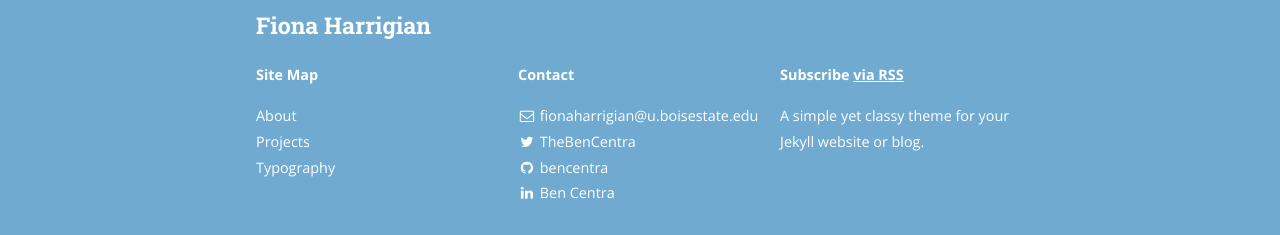
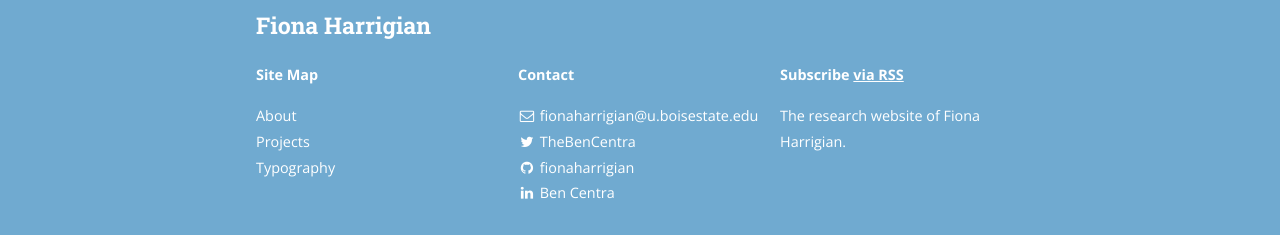
Before and after one commit to FionaHarrigian/fionaharrigian.github.io, a Jekyll site: the page built from index.html, in a window 1280 px wide and 900 px high, scrolled down 1393 px. Shown: the part 662-897 px from the top of the window. Built offline with Jekyll 4.4.1, drawn with Linux system fonts in a browser that asks for light colours; nearby versions of some CDN libraries; the list of posts is cut into pages by our own code.

Commit message:
Update _config.yml
added description and updated github

```diff
--- a/_config.yml
+++ b/_config.yml
@@ -14,7 +14,7 @@ subtitle: "Welcome! I am PhD student at Boise State University interested in mic
 email: fionaharrigian@u.boisestate.edu
 name: Fiona Harrigian
 description: >
-  A simple yet classy theme for your Jekyll website or blog.
+  The research website of Fiona Harrigian.
 # Base URL of site (i.e. /blog). It should always start with a slash,
 # and never end with a slash. Set it to a blank value if hosting at the
 # root of your server.
@@ -92,9 +92,9 @@ social:
 
   - name: GitHub
     icon: github
-    username: bencentra
-    url: https://github.com/bencentra
-    desc: Fork me on GitHub
+    username: fionaharrigian
+    url: https://github.com/fionaharrigian
+    desc: Find me on GitHub
     share: false
 
   - name: LinkedIn
```
